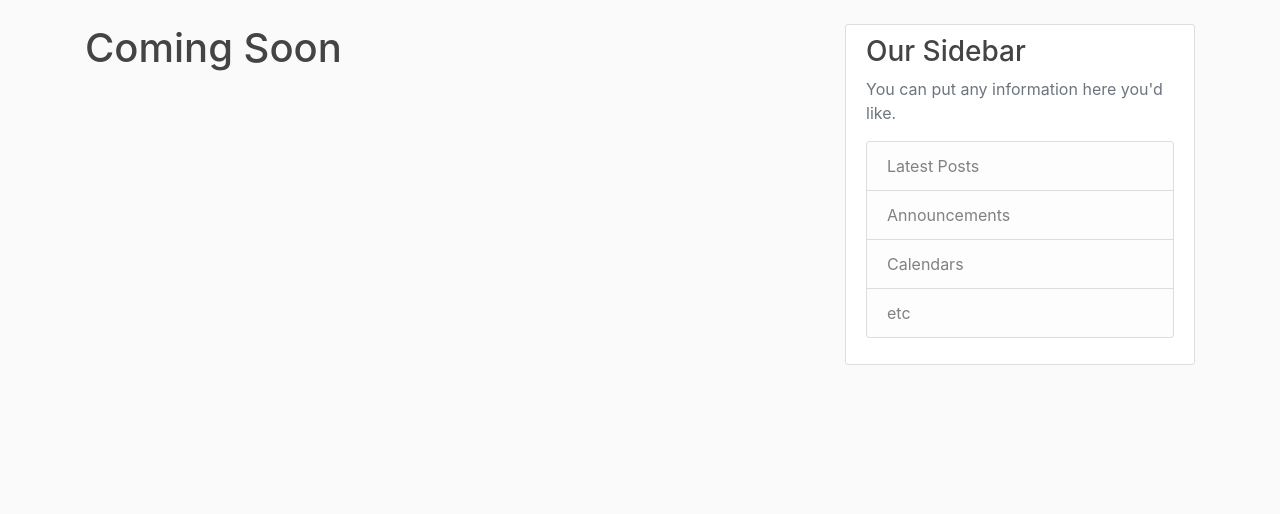
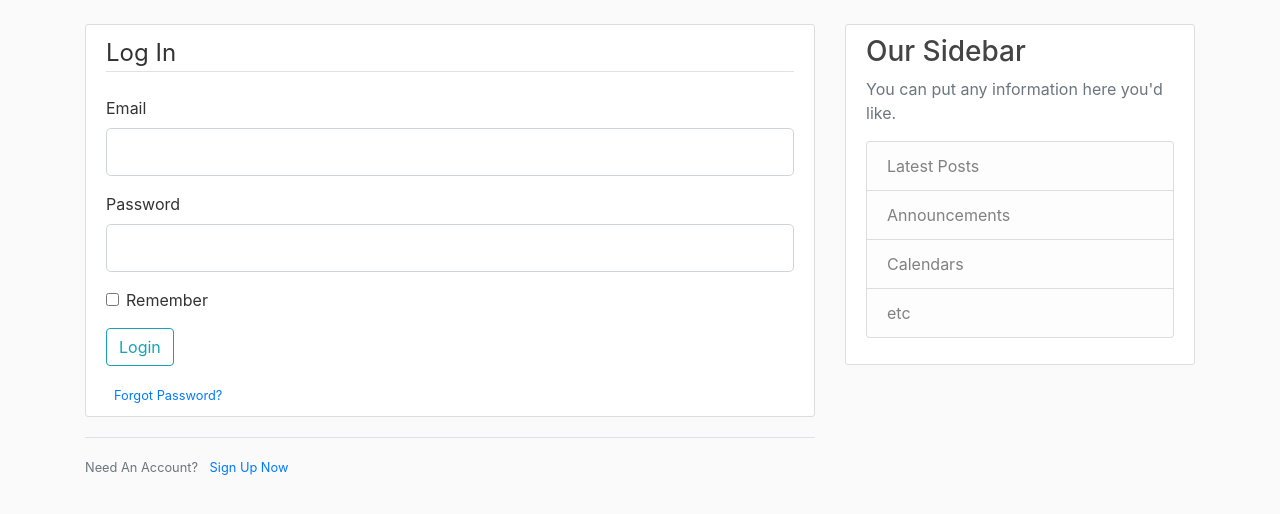
Before and after one commit to kaveh0007/flask-blog, a Flask app: page /login in a window 1280 px wide. Shown: the part 56-570 px from the top of the page. Run offline with Flask 3, Linux system fonts and the light colour scheme; some libraries are stand-ins or nearby versions.

Commit message:
Create login page and logic after user signup/login

```diff
--- a/flask_blog.py
+++ b/flask_blog.py
@@ -1,43 +1,59 @@
-from flask import Flask, render_template
-from forms import RegistrationForm
+from flask import Flask, render_template, url_for, flash, redirect
+from forms import RegistrationForm, LoginForm
 
 app = Flask(__name__)
 
-app.config['SECRET_KEY'] = 'cbd535a731c27deae6fc9e9c2fbb12225cb321c530fddcf272c6a606b24dca58'
+app.config["SECRET_KEY"] = (
+    "cbd535a731c27deae6fc9e9c2fbb12225cb321c530fddcf272c6a606b24dca58"
+)
 
 Posts = [
     {
-        'author': 'Kaveh',
-        'title': 'Blog Post 1',
-        'date_posted': 'October 24, 2025',
-        'content': 'Hello this is my first blog post'
+        "author": "Kaveh",
+        "title": "Blog Post 1",
+        "date_posted": "October 24, 2025",
+        "content": "Hello this is my first blog post",
     },
-
     {
-        'author': 'John Doe',
-        'title' : 'Blog Post 1',
-        'date_posted' : 'October 24, 2025',
-        'content' : 'Hello now the AWS server in east US just went down'
-    }
+        "author": "John Doe",
+        "title": "Blog Post 1",
+        "date_posted": "October 24, 2025",
+        "content": "Hello now the AWS server in east US just went down",
+    },
 ]
 
-@app.route('/')
+
+@app.route("/")
 def home():
-    return render_template('home.html', posts=Posts)
+    return render_template("home.html", posts=Posts)
 
-@app.route('/about')
+
+@app.route("/about")
 def about():
-    return render_template('about.html', title='About')
+    return render_template("about.html", title="About")
 
-@app.route('/health')
+
+@app.route("/health")
 def health_check():
-    return 'The backend is running'
+    return "The backend is running"
 
-@app.route('/register', methods=['GET', 'POST'])
+
+@app.route("/register", methods=["GET", "POST"])
 def register():
     form = RegistrationForm()
-    return render_template('register.html', form=form, title='Sign Up')
+    if form.validate_on_submit():
+        flash(f"Account created for {form.username.data}!", "success")
+        return redirect(url_for("home"))
+    return render_template("register.html", form=form, title="Sign Up")
 
-@app.route('/login')
+
+@app.route("/login", methods=["GET", "POST"])
 def login():
-    return render_template('login.html', title='Login')
+    form = LoginForm()
+    if form.validate_on_submit():
+        if form.email.data == "kaveh@blog.com" and form.password.data == "password":
+            flash("Logged in Successfully!", "success")
+            return redirect(url_for('home'))
+        else:
+            flash("Invalid Credentials!", "danger")
+    return render_template("login.html", form=form, title="Login")
--- a/forms.py
+++ b/forms.py
@@ -10,12 +10,17 @@ class RegistrationForm(FlaskForm):
     email = StringField("Email", validators=[InputRequired(), Email()])
     password = PasswordField("Password", validators=[InputRequired()])
     confirm_password = PasswordField(
-        "Confirm Password", validators=[InputRequired(), EqualTo('password', message='Passwords do not match!')])
+        "Confirm Password",
+        validators=[
+            InputRequired(),
+            EqualTo("password", message="Passwords do not match!"),
+        ],
+    )
     submit = SubmitField("Sign up")
 
 
 class LoginForm(FlaskForm):
     email = StringField("Email", validators=[Email()])
     password = PasswordField("Password")
-    rememberMe = BooleanField()
+    remember = BooleanField()
     submit = SubmitField("Login")
--- a/templates/layout.html
+++ b/templates/layout.html
@@ -47,6 +47,15 @@
     <main role="main" class="container">
         <div class="row">
             <div class="col-md-8">
+                {% with messages = get_flashed_messages(with_categories=true) %}
+                {% if messages %}
+                {% for category, message in messages %}
+                <div class="alert alert-{{ category }}">
+                    {{ message }}
+                </div>
+                {% endfor %}
+                {% endif %}
+                {% endwith %}
                 {% block content %}{% endblock %}
             </div>
             <div class="col-md-4">
--- a/templates/login.html
+++ b/templates/login.html
@@ -1,4 +1,52 @@
-{% extends 'layout.html' %}
+{% extends "layout.html" %}
 {% block content %}
-<h1>Coming Soon<h1>
+    <div class="content-section">
+        <form method="POST" action="">
+            {{ form.hidden_tag() }}
+            <fieldset class="form-group">
+                <legend class="border-bottom mb-4">Log In</legend>
+                <div class="form-group">
+                    {{ form.email.label(class="form-control-label") }}
+                    {% if form.email.errors %}
+                        {{ form.email(class="form-control form-control-lg is-invalid") }}
+                        <div class="invalid-feedback">
+                            {% for error in form.email.errors %}
+                                <span>{{ error }}</span>
+                            {% endfor %}
+                        </div>
+                    {% else %}
+                        {{ form.email(class="form-control form-control-lg") }}
+                    {% endif %}
+                </div>
+                <div class="form-group">
+                    {{ form.password.label(class="form-control-label") }}
+                    {% if form.password.errors %}
+                        {{ form.password(class="form-control form-control-lg is-invalid") }}
+                        <div class="invalid-feedback">
+                            {% for error in form.password.errors %}
+                                <span>{{ error }}</span>
+                            {% endfor %}
+                        </div>
+                    {% else %}
+                        {{ form.password(class="form-control form-control-lg") }}
+                    {% endif %}
+                </div>
+                <div class="form-check">
+                    {{ form.remember(class="form-check-input") }}
+                    {{ form.remember.label(class="form-check-label") }}
+                </div>
+            </fieldset>
+            <div class="form-group">
+                {{ form.submit(class="btn btn-outline-info") }}
+            </div>
+            <small class="text-muted ml-2">
+                <a href="#">Forgot Password?</a>
+            </small>
+        </form>
+    </div>
+    <div class="border-top pt-3">
+        <small class="text-muted">
+            Need An Account? <a class="ml-2" href="{{ url_for('register') }}">Sign Up Now</a>
+        </small>
+    </div>
 {% endblock content %}
```
